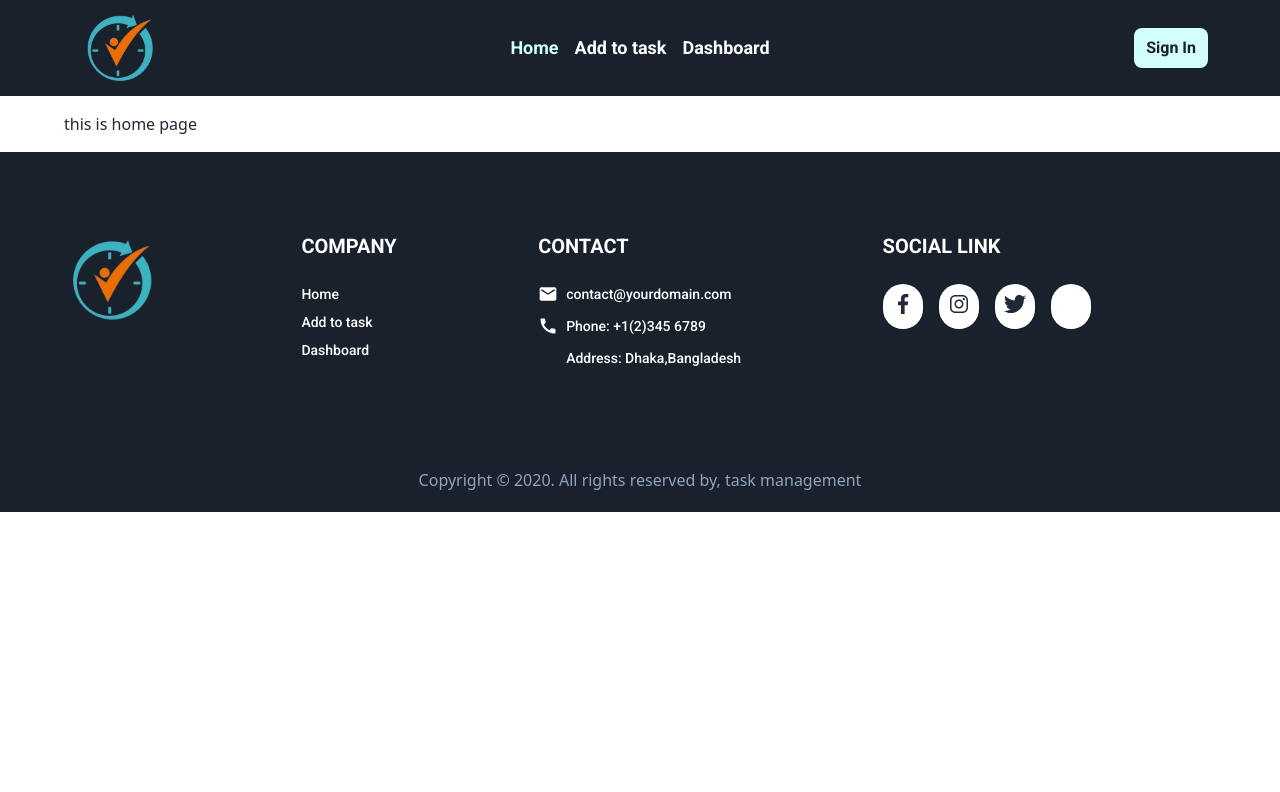
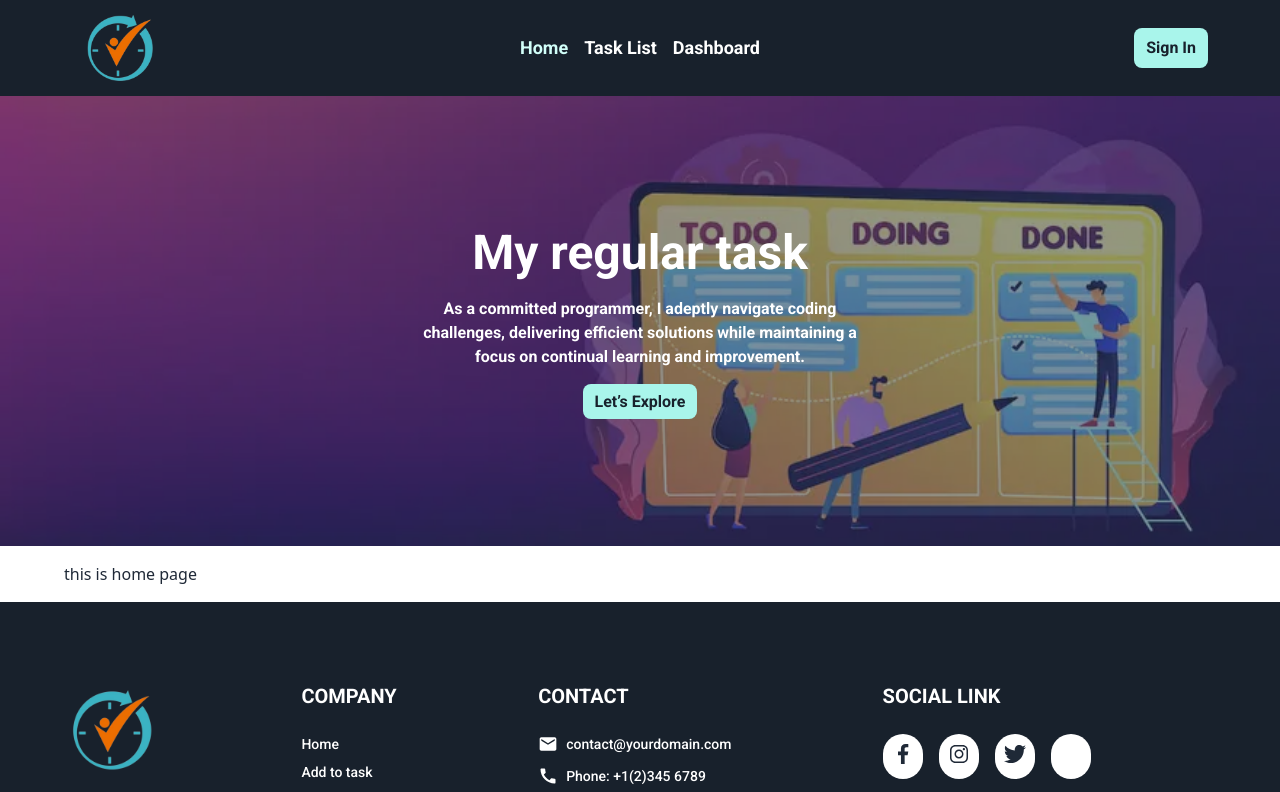
Before and after one commit to HabibMia2121/task-management-client, a React (Vite) app: page / in a window 1280 px wide. Shown: the top 792 px of the page. Built offline with nearby package versions, Linux system fonts and the light colour scheme; some icons are missing.

Commit message:
banner section complated

```diff
--- /dev/null
+++ b/src/components/header/banner/Banner.css
@@ -0,0 +1,5 @@
+.bannerImage{
+    background-image: url('../../../assets/banner/todo-banner.jpg');
+    background-size: cover;
+    background-repeat: no-repeat;
+}
--- /dev/null
+++ b/src/components/header/banner/Banner.jsx
@@ -0,0 +1,19 @@
+import { Link } from 'react-router-dom';
+import './Banner.css'
+
+const Banner = () => {
+    return (
+        <div className="hero h-[450px] bannerImage" >
+            <div className="hero-overlay"></div>
+            <div className="hero-content text-center text-neutral-content">
+                <div className="max-w-md">
+                    <h1 className="mb-5 text-5xl font-bold font-fontRoboto text-white">My regular task</h1>
+                    <p className="mb-5 font-fontRoboto text-white font-semibold">As a committed programmer, I adeptly navigate coding challenges, delivering efficient solutions while maintaining a focus on continual learning and improvement.</p>
+                    <Link to='/dashboard' className=" py-2 px-3 bg-[#A9F5EB] hover:bg-[#94e3d8] rounded-lg text-[#18212C] font-fontRoboto font-bold">Let’s Explore</Link>
+                </div>
+            </div>
+        </div>
+    );
+};
+
+export default Banner;
--- a/src/components/header/navbar/Navbar.jsx
+++ b/src/components/header/navbar/Navbar.jsx
@@ -6,7 +6,7 @@ import './Navbar.css'
 const Navbar = () => {
     const navLink = <>
         <li><NavLink to='/' className=''>Home</NavLink></li>
-        <li><NavLink to='/addTask'>Add to task</NavLink></li>
+        <li><NavLink to='/taskList'>Task List</NavLink></li>
         <li><NavLink to='/dashboard'>Dashboard</NavLink></li>
     </>
     return (
@@ -38,7 +38,7 @@ const Navbar = () => {
                     </div>
                     {/* navbar end */}
                     <div className="navbar-end">
-                        <button className=" py-2 px-3 bg-[#D1FFF9] rounded-lg text-[#18212C] font-fontRoboto font-bold">Sign In</button>
+                        <button className=" py-2 px-3 bg-[#A9F5EB] hover:bg-[#94e3d8] rounded-lg text-[#18212C] font-fontRoboto font-bold">Sign In</button>
                     </div>
                 </div>
             </Container>
--- a/src/layout/Root.jsx
+++ b/src/layout/Root.jsx
@@ -1,12 +1,14 @@
 import { Outlet } from "react-router-dom";
 import Navbar from "../components/header/navbar/Navbar";
 import Footer from "../components/footer/Footer";
+import Banner from "../components/header/banner/Banner";
 
 const Root = () => {
     return (
         <div>
             {/* Header section here */}
-            <Navbar/>
+            <Navbar />
+            <Banner/>
 
             {/* outlet here */}
             <Outlet />
--- /dev/null
+++ b/src/pages/taskList/TaskList.jsx
@@ -0,0 +1,13 @@
+import Container from "../../container/Container";
+
+const TaskList = () => {
+    return (
+        <div className="my-4">
+            <Container>
+                <h2>Task list here</h2>
+            </Container>
+        </div>
+    );
+};
+
+export default TaskList;
--- a/src/router/Routes.jsx
+++ b/src/router/Routes.jsx
@@ -1,6 +1,7 @@
 import {createBrowserRouter} from "react-router-dom";
 import Root from "../layout/Root";
 import Home from "../pages/home/Home";
+import TaskList from "../pages/taskList/TaskList";
 
 const myCreateRouter = createBrowserRouter([
     {
@@ -11,6 +12,10 @@ const myCreateRouter = createBrowserRouter([
                 index: true,
                 element: <Home/>
             },
+            {
+                path:'taskList',
+                element: <TaskList/>
+            },
         ]
     },
 ]);
```
Also changed, not shown: src/assets/banner/todo-banner.jpg (added).
